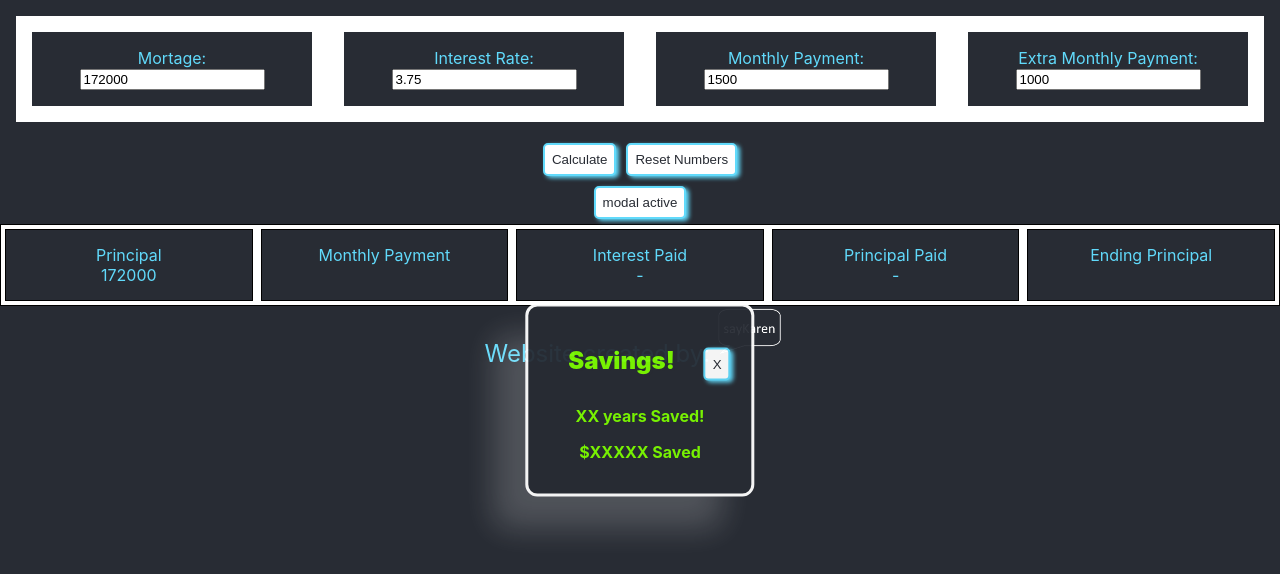
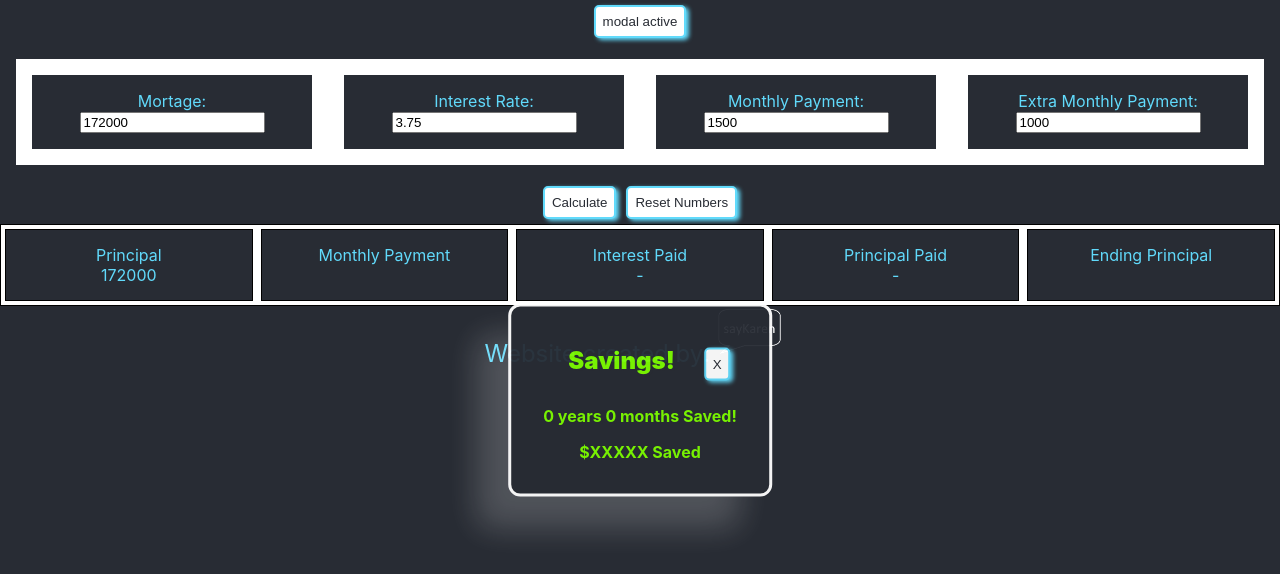
Before and after one commit to saykaren/LoanTest, a React (Create React App) app: page / in a window 1280 px wide. Both pictures are taken after a click on the button "modal active". Shown: the top 574 px of the page. Built offline with nearby package versions, Linux system fonts and the light colour scheme.

Commit message:
Got modal to work with time next is amount saved

```diff
--- a/src/components/app/App.js
+++ b/src/components/app/App.js
@@ -27,7 +27,7 @@ const App = () => {
   const [newEndingPrincipalArray, setNewEndingPrincipalArray] = useState([]);
 
   // Modal
-  // const [modal, setModal] = useState(false);
+  const [modal, setModal] = useState(false);
 
   const generateCalculation = () => {
     let currentPrincipal;
@@ -90,6 +90,7 @@ const App = () => {
       ///Last payment 0
       if(num === 0){
         principalExtraPaid = numberConverter(currentExtraPrincipal);
+        setModal(true);
       }else{
         principalExtraPaid = numberConverter(extraPayment + monthlyPayment - paymentExtraInterestPaid );
       }
@@ -141,35 +142,44 @@ const App = () => {
     }
   }
 
+
+  const calculateModalDetails = ()=>{
+    setModal(true)
+  }
+
+
+  let savedYears = parseInt((interestPaidArray.length-extraInterestPaidArray.length)/12)
+  let savedMonths = (interestPaidArray.length-extraInterestPaidArray.length) % 12;
+  // let savedTotalPaid = parseFloat(totalPaid-extraTotalPaid).toFixed(2);
   return (
       <section className="App">
-        {/*{modal && <div className="modal">*/}
-        {/*  <h2 className="modal-header">*/}
-        {/*    <span className='positiveLarge'>Savings!</span>*/}
-        {/*    <button*/}
-        {/*        className="modal-close"*/}
-        {/*        onClick={()=>setModal(false)}*/}
-        {/*    >*/}
-        {/*      X*/}
-        {/*    </button>*/}
-        {/*  </h2>*/}
-        {/*  <div className="modal-content">*/}
-        {/*    <div className='amounts positive'>*/}
-        {/*      XXX years Saved!*/}
-        {/*    </div>*/}
-        {/*    <div className='amounts positive'>*/}
+        <button
 
-        {/*     $XXXXX Saved*/}
-        {/*    </div>*/}
+            onClick={() => calculateModalDetails()}
+        >
+          modal active
+        </button>
+        {modal && <div className="modal">
+          <h2 className="modal-header">
+            <span className='positiveLarge'>Savings!</span>
+            <button
+                className="modal-close"
+                onClick={()=>setModal(false)}
+            >
+              X
+            </button>
+          </h2>
+          <div className="modal-content">
+            <div className='amounts positive'>
+              {savedYears} years {savedMonths} months Saved!
+            </div>
+            <div className='amounts positive'>
 
-        {/*  </div>*/}
-        {/*</div>}*/}
-        {/*<button*/}
+              $XXXXX Saved
+            </div>
 
-        {/*    onClick={() => setModal(true)}*/}
-        {/*>*/}
-        {/*  modal active*/}
-        {/*</button>*/}
+          </div>
+        </div>}
         <div id="inputSection">
           <form className="inputForm">
             <label className="inputSection">
@@ -235,7 +245,7 @@ const App = () => {
         )}
 
         <button onClick={() => window.location.reload()}>Reset Numbers</button>
-        <RevealData interestPaidArray={interestPaidArray} mortgage={principal} extraInterestPaidArray={extraInterestPaidArray} />
+        <RevealData interestPaidArray={interestPaidArray} mortgage={principal} extraInterestPaidArray={extraInterestPaidArray}/>
         {/* ****Below is for extra********* */}
         { extraNewEndingPrincipalArray.length>1 &&
         <div id="flexTable">
--- a/src/components/app/DataRevealed.js
+++ b/src/components/app/DataRevealed.js
@@ -27,46 +27,11 @@ const RevealData = ({
   let extraInterestWidth = (extraCalcPaidToBank / extraTotalPaid) * 100;
   let extraPrincipalWidth = 100 - extraInterestWidth;
 
-  const calculateModalDetails = ()=>{
-    let savedYears = parseInt(interestPaidArray.length-extraInterestPaidArray.length)/12
-    let savedMonths = (interestPaidArray.length-extraInterestPaidArray.length) % 12;
-  }
-
-
-
-  // Modal
-  const [modal, setModal] = useState(false);
 
   return (
     <section>
-      <button
 
-          onClick={() => setModal(true)}
-      >
-        modal active
-      </button>
-      {modal && <div className="modal">
-        <h2 className="modal-header">
-          <span className='positiveLarge'>Savings!</span>
-          <button
-              className="modal-close"
-              onClick={()=>setModal(false)}
-          >
-            X
-          </button>
-        </h2>
-        <div className="modal-content">
-          <div className='amounts positive'>
-           XX years  Saved!
-          </div>
-          <div className='amounts positive'>
-
-            $XXXXX Saved
-          </div>
-
-        </div>
-      </div>}
-      {extraInterestPaidArray.length > 0 && (
+        {extraInterestPaidArray.length > 0 && (
         <div className="dataForm">
           <h2 className="headerCalc">
             Amortization with <span className="positive">Extra</span> Payment
```
